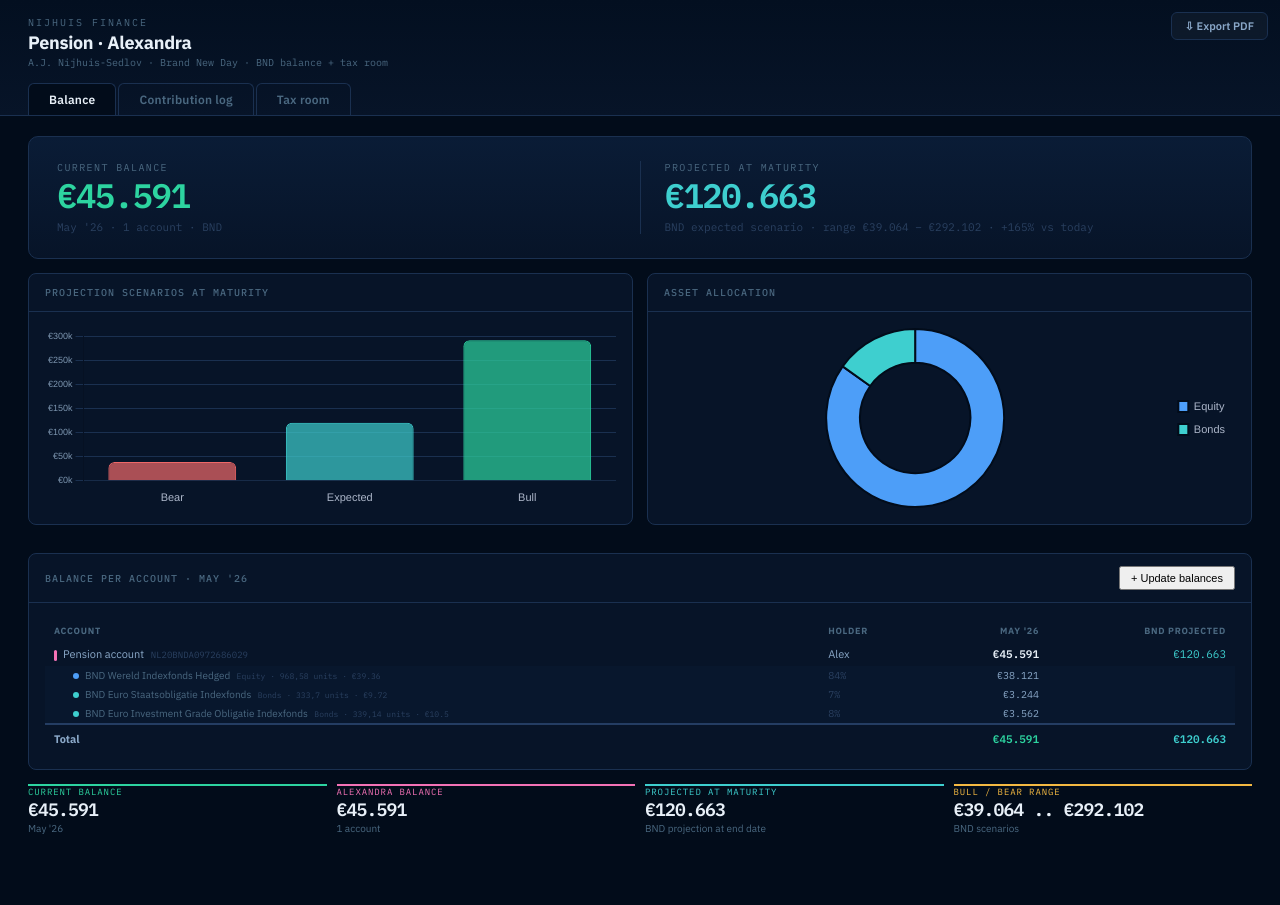
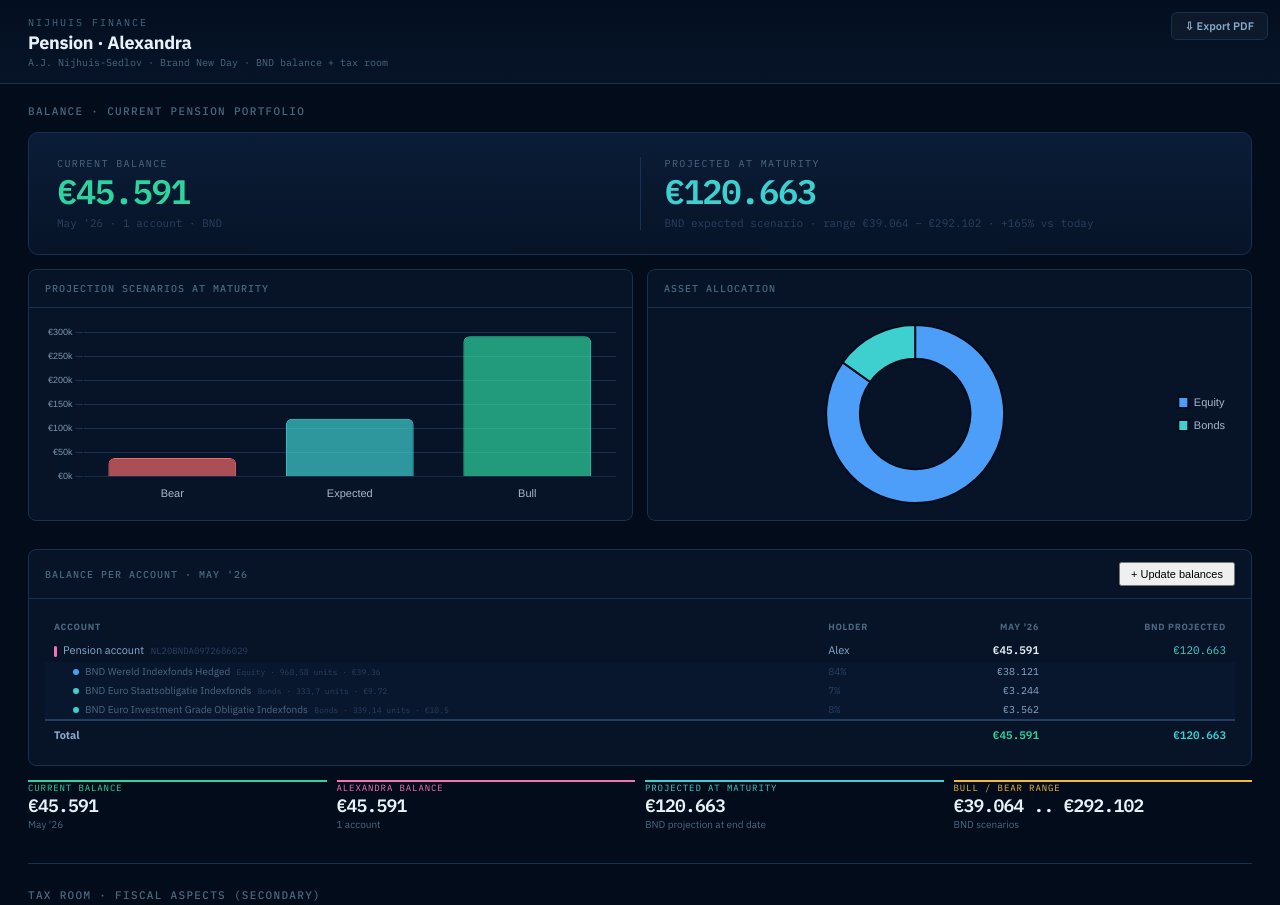
Before and after one commit to michielnijhuis/arbor-pension-alex, a plain HTML site: page index.html in a window 1280 px wide. Shown: the top 905 px of the page. Before the commit the page ends 871 px from the top, so only its background shows below. Drawn offline with nearby package versions, Linux system fonts and the light colour scheme.

Commit message:
Single-page layout: balance primary, fiscal sections secondary
Removed the tab-row in favour of a vertical scroll: balance/portfolio
hero is at the top, tax room and per-year contribution log follow as
secondary sections. switchTab() repurposed to scroll the target into
view so the year-pill drill-down still works.

Co-Authored-By: Claude Opus 4.7 (1M context) <noreply@anthropic.com>

```diff
--- a/index.html
+++ b/index.html
@@ -40,7 +40,9 @@ body{background:var(--bg);color:var(--t2);font-family:var(--sans);min-height:100
 
 /* ── CONTENT ── */
 .content{padding:20px 28px}
-.tab-panel{display:none}.tab-panel.active{display:block}
+.tab-panel{display:block;margin-bottom:32px}
+.tab-panel + .tab-panel{padding-top:24px;border-top:1px solid var(--b1)}
+.section-h{font-size:11px;font-family:var(--mono);font-weight:500;color:var(--t3);letter-spacing:.12em;text-transform:uppercase;margin:0 0 14px}
 
 /* ── PANELS ── */
 .panel{background:var(--s1);border:1px solid var(--b1);border-radius:8px;overflow:hidden;margin-bottom:14px}
@@ -256,17 +258,13 @@ body{background:var(--bg);color:var(--t2);font-family:var(--sans);min-height:100
       <div class="title-sub">A.J. Nijhuis-Sedlov · Brand New Day · BND balance + tax room</div>
     </div>
   </div>
-  <div class="tabs-row">
-    <button class="tab-btn active" id="tab-btn-overview" onclick="switchTab('overview')">Balance</button>
-    <button class="tab-btn" id="tab-btn-as" onclick="switchTab('as')">Contribution log</button>
-    <button class="tab-btn" id="tab-btn-jaar" onclick="switchTab('jaar')">Tax room</button>
-  </div>
 </div>
 
 <div class="content">
 
-<!-- OVERVIEW -->
+<!-- BALANCE — primary section -->
 <div class="tab-panel active" id="tab-overview">
+  <h2 class="section-h">Balance · current pension portfolio</h2>
 
   <!-- HERO -->
   <div class="hero" id="saldoHero"></div>
@@ -297,8 +295,9 @@ body{background:var(--bg);color:var(--t2);font-family:var(--sans);min-height:100
 
 </div>
 
-<!-- TAX ROOM (fiscal) -->
+<!-- TAX ROOM (fiscal — secondary) -->
 <div class="tab-panel" id="tab-jaar">
+  <h2 class="section-h">Tax room · fiscal aspects (secondary)</h2>
   <div class="status-bar" id="statusBar" style="margin-bottom:14px"></div>
   <div class="sdiv">Tax-free contribution room overview</div>
   <div class="kpi-grid" id="ovKpis"></div>
@@ -329,8 +328,9 @@ body{background:var(--bg);color:var(--t2);font-family:var(--sans);min-height:100
   </div>
 </div>
 
-<!-- ALEXANDRA -->
+<!-- CONTRIBUTION LOG (per-year drill-down — secondary) -->
 <div class="tab-panel" id="tab-as">
+  <h2 class="section-h">Contribution log · per-year drill-down</h2>
   <div class="psh">
     <span class="person-badge as-badge">AS</span>
     <div>
@@ -865,6 +865,10 @@ function buildOvKpis(){
 // TABS
 // ────────────────────────────────────────────────────────────────
 function switchTab(name){
+  // Layout is single-page (no tabs); scroll the requested section into view.
+  const panel = document.getElementById('tab-'+name);
+  if (panel) panel.scrollIntoView({behavior:'smooth', block:'start'});
+  return;
   document.querySelectorAll('.tab-panel').forEach(p=>p.classList.remove('active'));
   document.querySelectorAll('.tab-btn').forEach(b=>b.classList.remove('active'));
   document.getElementById('tab-'+name).classList.add('active');
```
